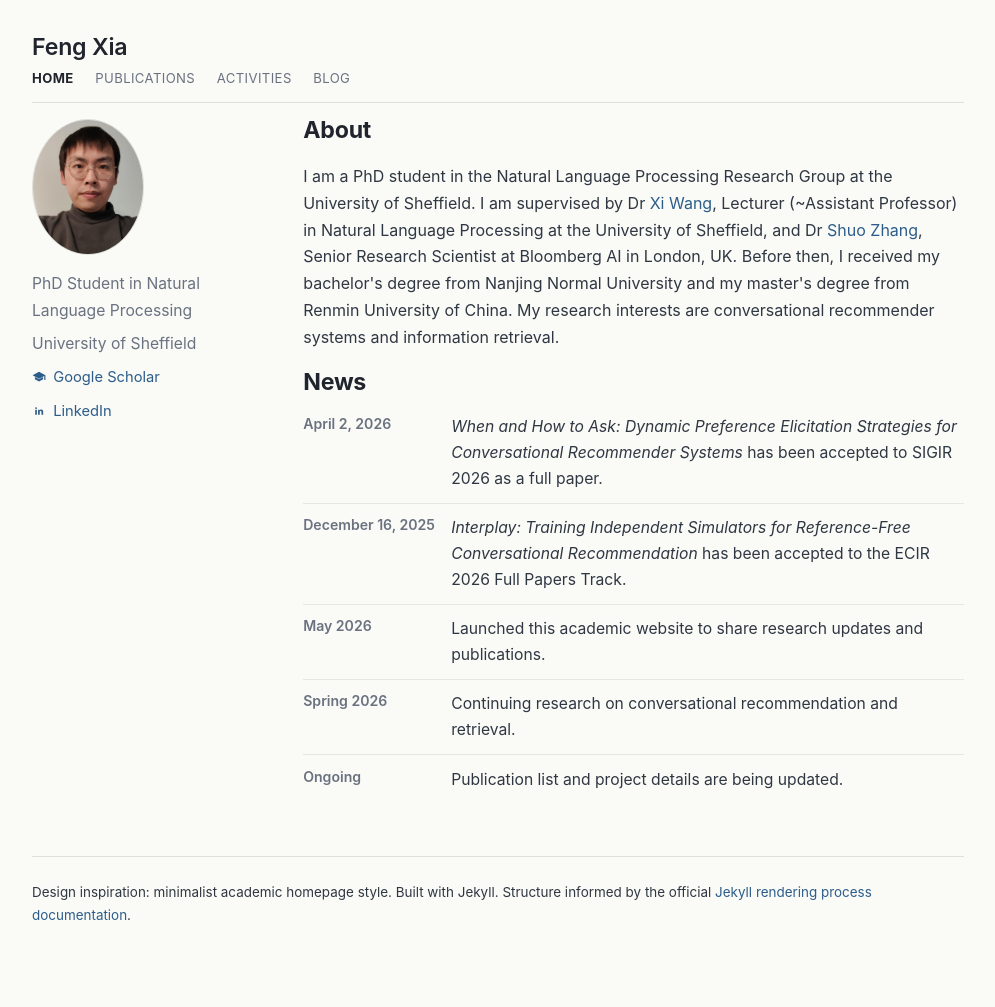
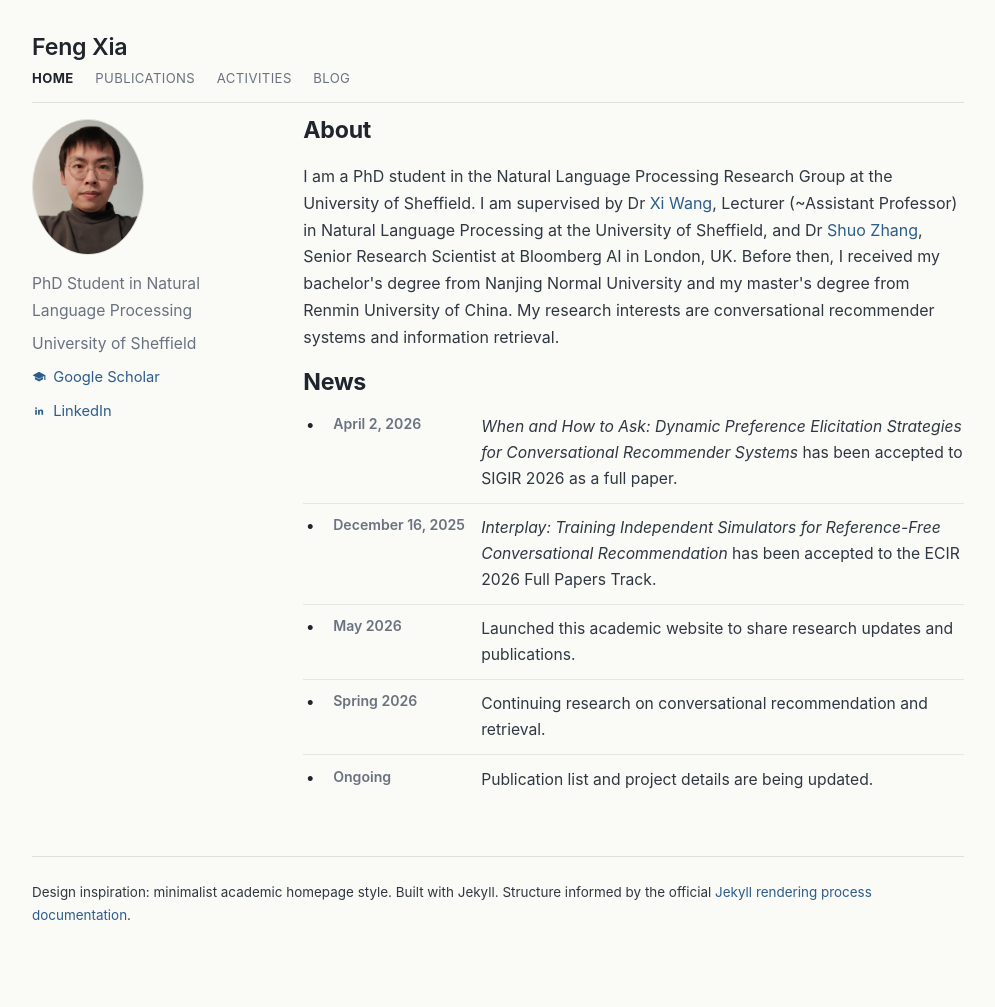
Before and after one commit to juanfacabian/juanfacabian.github.io, a Jekyll site: the page built from index.html, in a window 1280 px wide. Shown: the whole page, without its empty margins (142-1137 px from the left). Built offline with Jekyll 4.4.1, drawn with Linux system fonts in a browser that asks for light colours.

Commit message:
Add activities entries and refine news bullets

```diff
--- a/assets/css/style.css
+++ b/assets/css/style.css
@@ -127,7 +127,7 @@ ul {
 
 .news-item {
   display: grid;
-  grid-template-columns: 132px minmax(0, 1fr);
+  grid-template-columns: 14px 132px minmax(0, 1fr);
   gap: 1rem;
   align-items: start;
   padding-bottom: 0.7rem;
@@ -137,6 +137,13 @@ ul {
 .news-item:last-child {
   border-bottom: none;
   padding-bottom: 0;
+}
+
+.news-bullet {
+  color: var(--text);
+  font-size: 1rem;
+  line-height: 1.3;
+  text-align: center;
 }
 
 .news-date {
@@ -250,6 +257,10 @@ ul {
     gap: 0.2rem;
   }
 
+  .news-bullet {
+    display: none;
+  }
+
   .home-sidebar {
     width: auto;
     margin-bottom: 1.5rem;
--- a/index.html
+++ b/index.html
@@ -44,22 +44,27 @@ layout: default
     <h2>News</h2>
     <div class="news-list">
       <div class="news-item">
+        <div class="news-bullet">&bull;</div>
         <div class="news-date">April 2, 2026</div>
         <div class="news-text"><em>When and How to Ask: Dynamic Preference Elicitation Strategies for Conversational Recommender Systems</em> has been accepted to SIGIR 2026 as a full paper.</div>
       </div>
       <div class="news-item">
+        <div class="news-bullet">&bull;</div>
         <div class="news-date">December 16, 2025</div>
         <div class="news-text"><em>Interplay: Training Independent Simulators for Reference-Free Conversational Recommendation</em> has been accepted to the ECIR 2026 Full Papers Track.</div>
       </div>
       <div class="news-item">
+        <div class="news-bullet">&bull;</div>
         <div class="news-date">May 2026</div>
         <div class="news-text">Launched this academic website to share research updates and publications.</div>
       </div>
       <div class="news-item">
+        <div class="news-bullet">&bull;</div>
         <div class="news-date">Spring 2026</div>
         <div class="news-text">Continuing research on conversational recommendation and retrieval.</div>
       </div>
       <div class="news-item">
+        <div class="news-bullet">&bull;</div>
         <div class="news-date">Ongoing</div>
         <div class="news-text">Publication list and project details are being updated.</div>
       </div>
```
Also changed, not shown: activities.md (+3 -2 lines).
